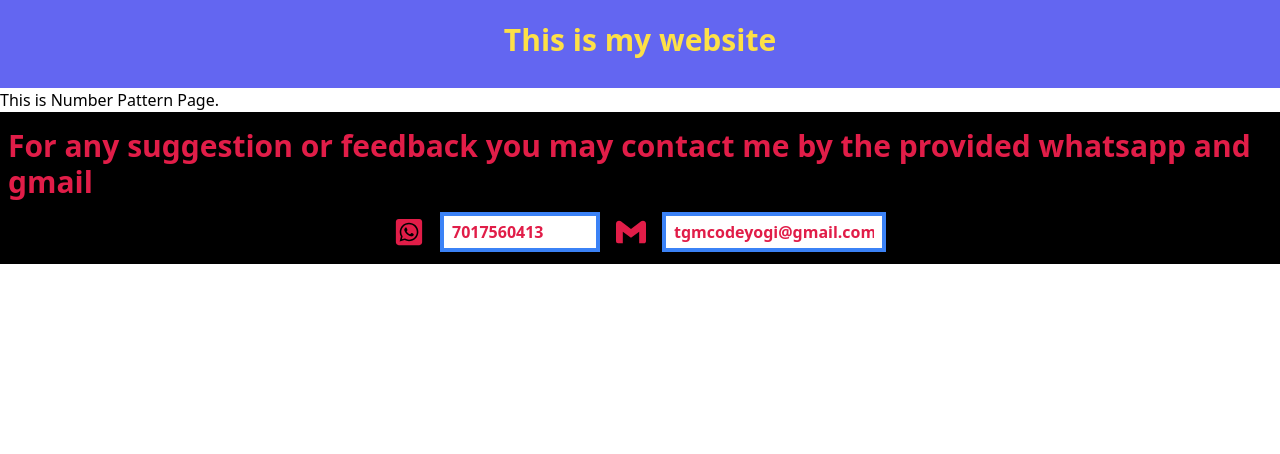
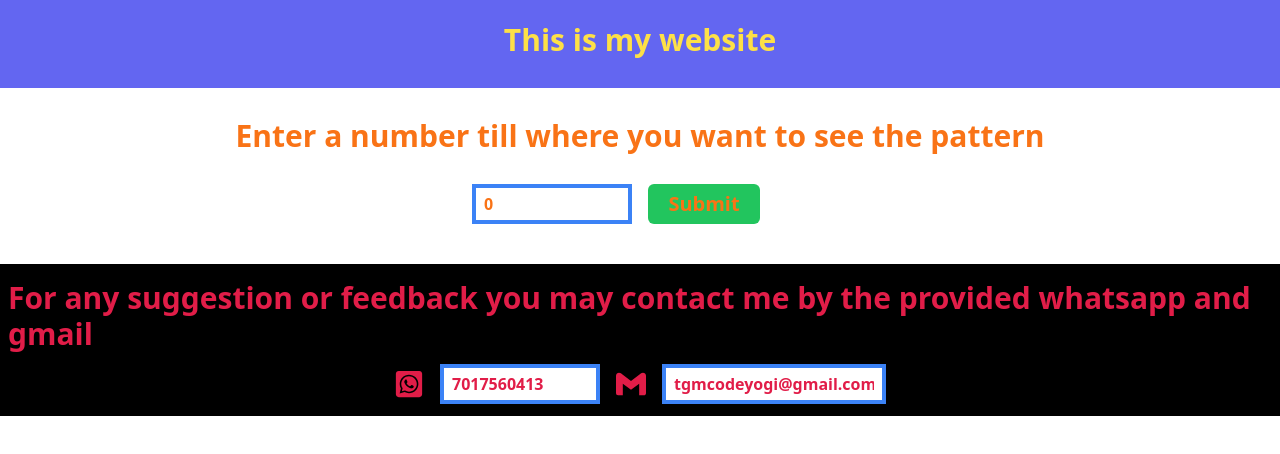
Before and after one commit to AyushVerma87654/For-Fun, a React (Vite) app: page /numberpattern in a window 1280 px wide. Shown: the top 454 px of the page. Built offline with nearby package versions, Linux system fonts and the light colour scheme.

Commit message:
Pattern Done

```diff
--- a/src/AllRoutes.jsx
+++ b/src/AllRoutes.jsx
@@ -1,6 +1,7 @@
 import React from "react";
 import { Route, Routes } from "react-router-dom";
 import Body from "./Body";
+import CalculatePattern from "./CalculatePattern";
 import NumberPattern from "./NumberPattern";
 import Pattern from "./Pattern";
 import StarPattern from "./StarPattern";
@@ -16,6 +17,7 @@ function AllRoutes() {
         <Route path="/patterns" element={<Pattern />} />
         <Route path="/numberpattern" element={<NumberPattern />} />
         <Route path="/starpattern" element={<StarPattern />} />
+        <Route path="/calculatepattern" element={<CalculatePattern />} />
         <Route index element={<User />} />
       </Routes>
     </div>
--- /dev/null
+++ b/src/CalculatePattern.jsx
@@ -0,0 +1,30 @@
+import React from "react";
+
+function CalculatePattern({ num, value }) {
+  let s = [];
+
+  for (let i = 1; i <= num; i++) {
+    for (let j = 1; j <= i; j++) {
+      if (value == 1) {
+        s.push(j);
+      } else {
+        s.push("*");
+      }
+    }
+    s.push(0);
+  }
+
+  return (
+    <div className="flex flex-col my-4 px-20 justify-center text-xl text-rose-600 font-semibold">
+      {s.map((item) => {
+        if (item != 0) {
+          return item;
+        } else {
+          return <div></div>;
+        }
+      })}
+    </div>
+  );
+}
+
+export default CalculatePattern;
--- a/src/Input.jsx
+++ b/src/Input.jsx
@@ -1,10 +1,11 @@
 import React from "react";
 
-function Input({ placeholder, value, onChange }) {
+function Input({ placeholder, value, onChange, type }) {
   return (
     <input
       className="h-full w-full p-2 mb-2 border-4 border-blue-500 focus:outline-none focus:border-red-500 font-semibold"
       placeholder={placeholder}
+      type={type}
       value={value}
       onChange={onChange}
     />
--- a/src/NumberPattern.jsx
+++ b/src/NumberPattern.jsx
@@ -1,7 +1,31 @@
-import React from "react";
+import React, { useState } from "react";
+import { Link } from "react-router-dom";
+import CalculatePattern from "./CalculatePattern";
+import Button from "./ForButton";
+import Heading from "./Heading";
+import Input from "./Input";
 
 function NumberPattern() {
-  return <div>This is Number Pattern Page.</div>;
+  const [input, setInput] = useState(0);
+  const [num, setNum] = useState(0);
+  const handleChange = (event) => setInput(+event.target.value);
+  const handleClick = () => {
+    setNum(input);
+  };
+  return (
+    <div className="py-2 text-orange-500">
+      <Heading>Enter a number till where you want to see the pattern</Heading>
+      <div className="flex items-center justify-center gap-4">
+        <div className="h-10 w-40">
+          <Input value={input} onChange={handleChange} type="number" />
+        </div>
+        <div className="h-10 w-40">
+          <Button onClick={handleClick}>Submit</Button>
+        </div>
+      </div>
+      <CalculatePattern num={num} key={num} value="1" />
+    </div>
+  );
 }
 
 export default NumberPattern;
--- a/src/StarPattern.jsx
+++ b/src/StarPattern.jsx
@@ -1,7 +1,30 @@
-import React from "react";
+import React, { useState } from "react";
+import CalculatePattern from "./CalculatePattern";
+import Button from "./ForButton";
+import Heading from "./Heading";
+import Input from "./Input";
 
 function StarPattern() {
-  return <div>This is Star Pattern page</div>;
+  const [input, setInput] = useState(0);
+  const [num, setNum] = useState(0);
+  const handleChange = (event) => setInput(+event.target.value);
+  const handleClick = () => {
+    setNum(input);
+  };
+  return (
+    <div className="py-2 text-orange-500">
+      <Heading>Enter a number till where you want to see the pattern</Heading>
+      <div className="flex items-center justify-center gap-4">
+        <div className="h-10 w-40">
+          <Input value={input} onChange={handleChange} type="number" />
+        </div>
+        <div className="h-10 w-40">
+          <Button onClick={handleClick}>Submit</Button>
+        </div>
+      </div>
+      <CalculatePattern num={num} key={num} value="2" />
+    </div>
+  );
 }
 
 export default StarPattern;
```
